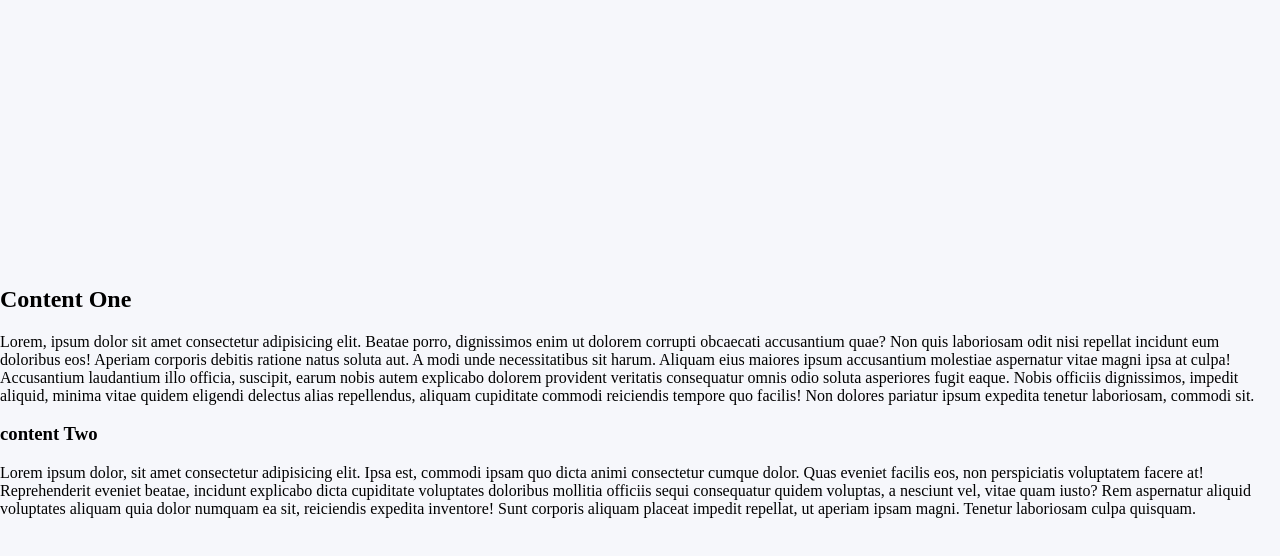
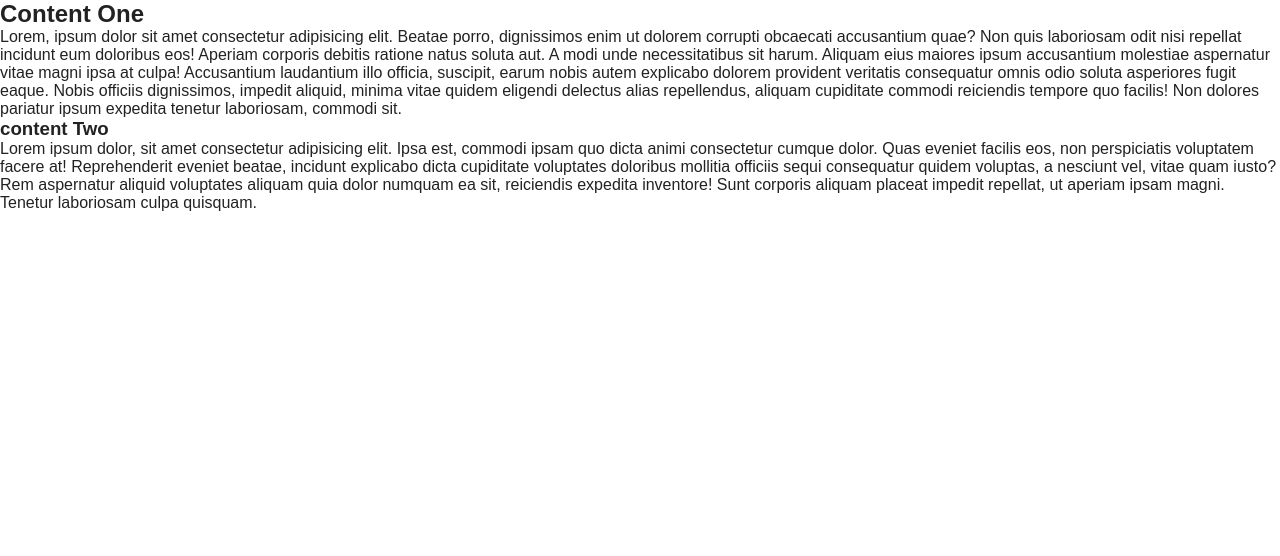
Before and after one commit to GuilhermeLVL/App-Ideas-Collection, a plain HTML site: page 32- WebSite/index.html in a window 1280 px wide. Drawn offline with Linux system fonts and the light colour scheme.

Commit message:
Update style.css

```diff
--- a/32- WebSite/style.css
+++ b/32- WebSite/style.css
@@ -1,15 +1,14 @@
 *{
     box-sizing: border-box;
+    font-family: sans-serif;
+    margin: 0;
+    padding: 0;
 }
 
 body{
-    background-color: #f6f7fb;
-    display: flex;
-    flex-direction: column;
-    align-items: center;
-    justify-content: center;
-    height: 100vh;
-    overflow: hidden;
-    margin: 0;
+    color: #222;
+    padding-bottom:50px ;
+}
+.container{
 
 }
```
